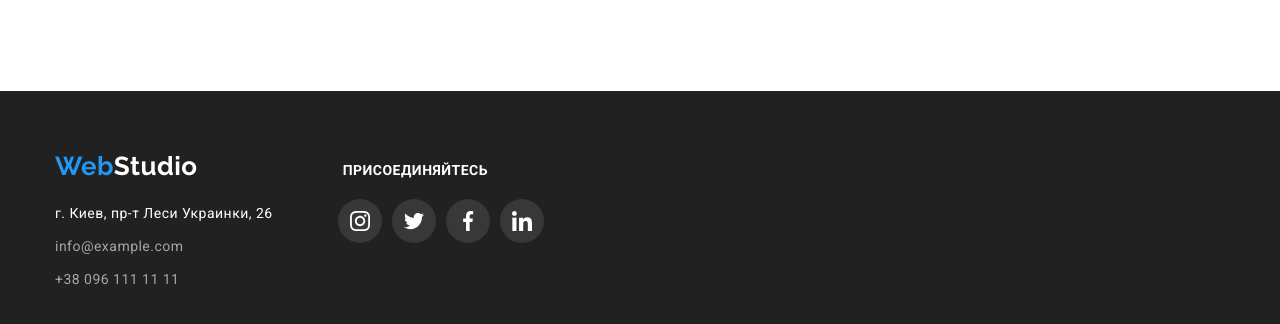
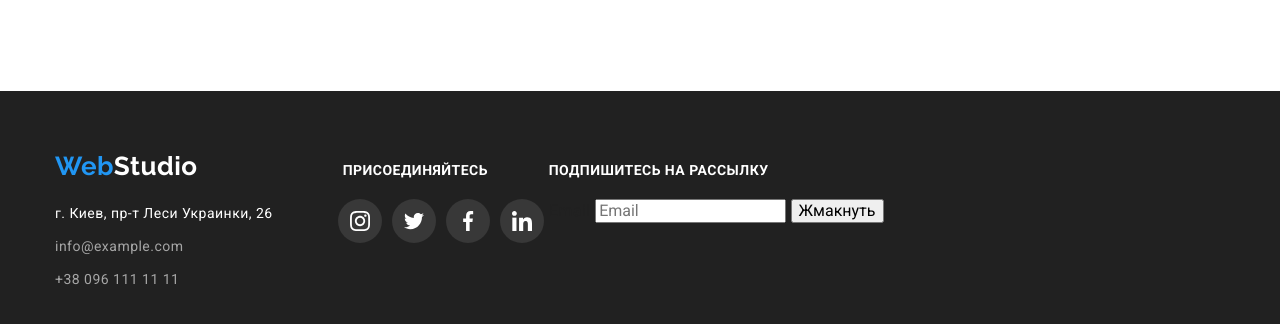
Before and after one commit to ivansinabdeev/goit-markup-hw-066, a plain HTML site: page index.html in a window 1280 px wide. Shown: the part 2691-3015 px from the top of the page. Drawn offline with nearby package versions, Linux system fonts and the light colour scheme.

Commit message:
добавляет форму

```diff
--- a/index.html
+++ b/index.html
@@ -302,7 +302,7 @@
     </main>
     <footer class="footer-background footer"> <!--Подвал сайта-->
         <div class="container footer-flex">
-            <div class="footer-nav">
+            <div class="footer-nav"> <!--Навигация-->
                 <a href="./index.html" class="logo-footer link"><span class="logo-word">Web</span>Studio</a>
                 <address>
                     <ul class="footer-nav-link">
@@ -313,7 +313,7 @@
                     </ul>
                 </address>
             </div>
-            <div class="container-social-link">
+            <div class="container-social-link"> <!--Соц. ссылки-->
                 <h3 class="footer-title">Присоединяйтесь</h3>
                 <ul class="footer-social">
                     <li class="footer-social-item">
@@ -346,6 +346,16 @@
                     </li>
                 </ul>
             </div>
+            <form>
+                <h3 class="footer-title">Подпишитесь на рассылку</h3>
+                <label>
+                    Email
+                    <input type="email" name="email"
+                     placeholder="Email" />
+                </label>
+
+                <button type="submit">Жмакнуть</button>
+            </form>
         </div>
     </footer>
     <div data-modal class="backdrop is-hidden">
```
